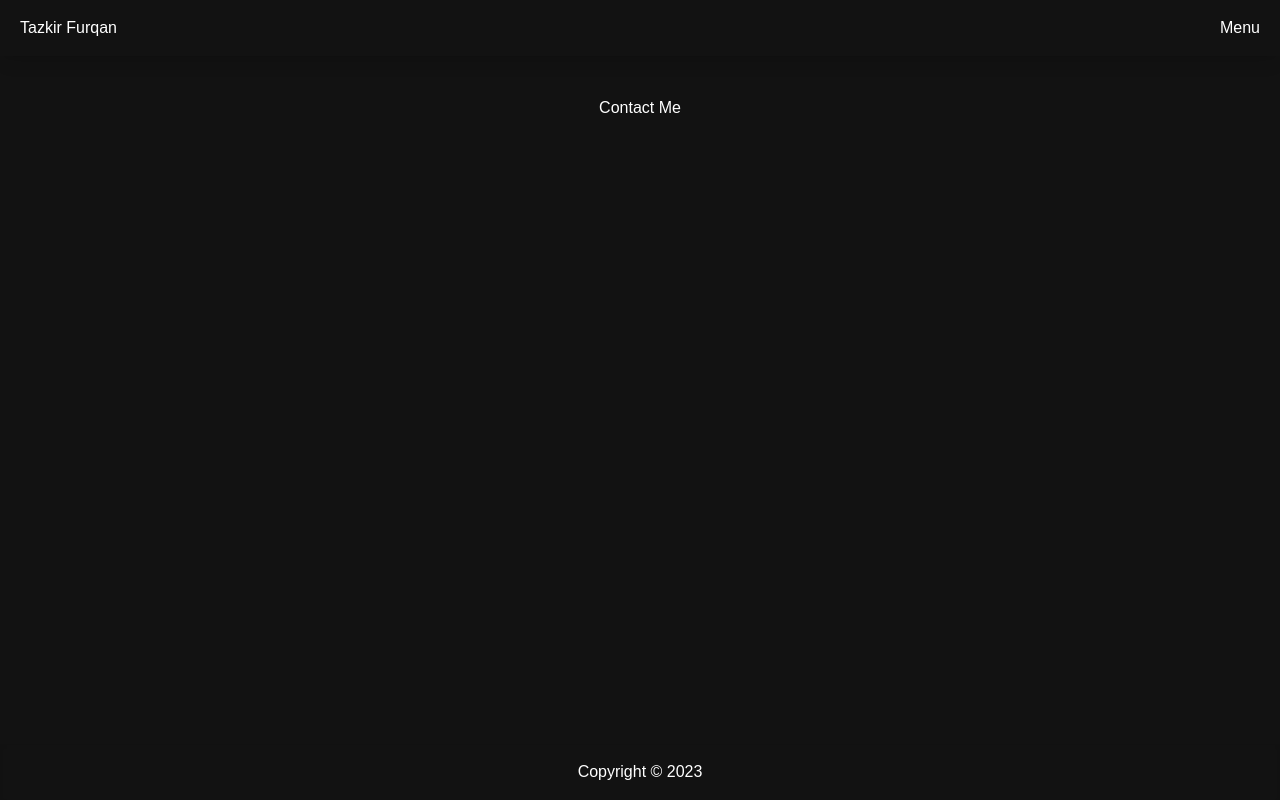
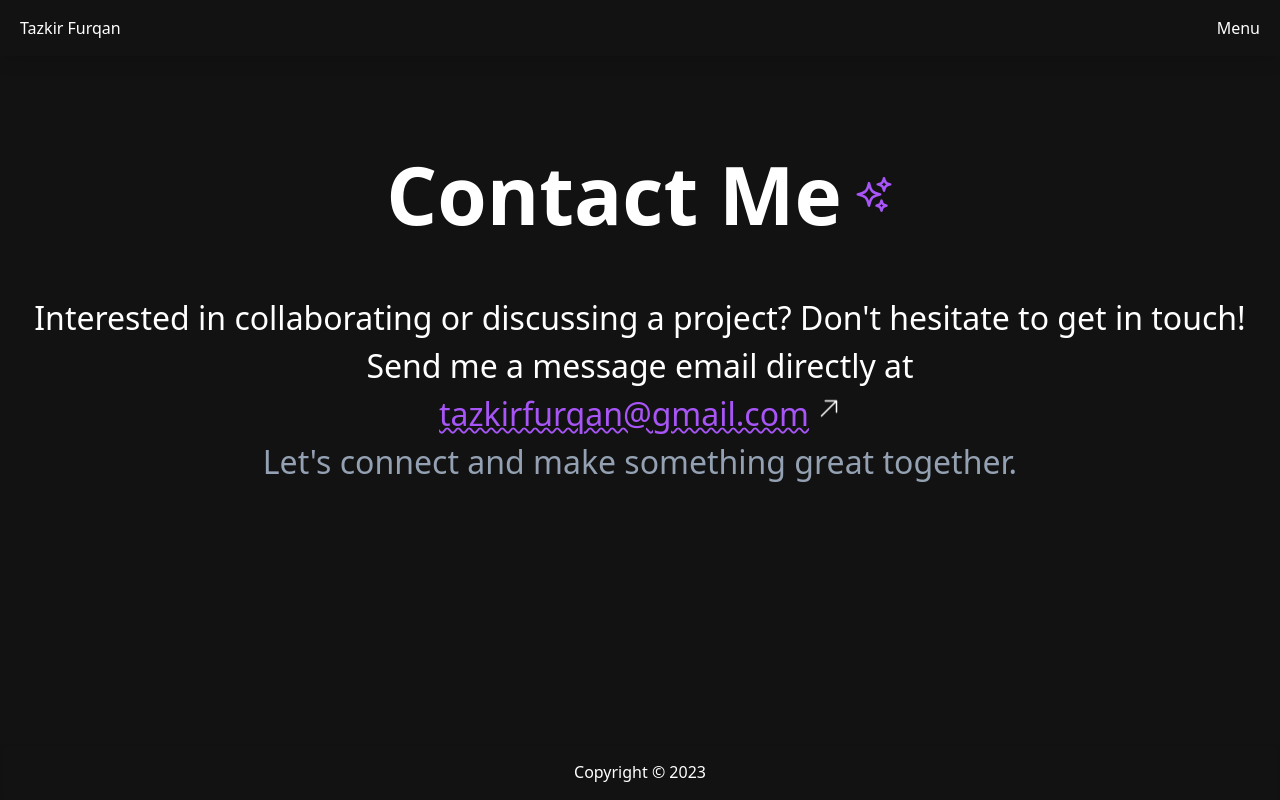
Before and after one commit to Tazkir/my-app, a Next.js app: page /contact in a window 1280 px wide. Built offline with nearby package versions, Linux system fonts and the light colour scheme.

Commit message:
implement contact me
Signed-off-by: tazkir <tazkirfurqan77@gmail.com>

```diff
--- a/components/DropdownLink.js
+++ b/components/DropdownLink.js
@@ -1,8 +1,10 @@
+'use client';
+
 import Link from 'next/link';
-import React from 'react';
 
 export default function DropdownLink(props) {
   let { href, children, ...rest } = props;
+
   return (
     <Link href={href} {...rest}>
       {children}
--- a/components/Menu.js
+++ b/components/Menu.js
@@ -24,7 +24,7 @@ function Menu() {
                       className="dropdown-link hover:bg-violet-500 focus:outline-none"
                       href="/about"
                     >
-                      About
+                      About Me
                     </DropdownLink>
                   </Menubar.Item>
                   <Menubar.Item>
@@ -32,7 +32,7 @@ function Menu() {
                       className="dropdown-link hover:bg-violet-500 focus:outline-none"
                       href="/work"
                     >
-                      Work
+                      My Work
                     </DropdownLink>
                   </Menubar.Item>
                   <Menubar.Item>
@@ -40,7 +40,7 @@ function Menu() {
                       className="dropdown-link hover:bg-violet-500 focus:outline-none"
                       href="/contact"
                     >
-                      Contact
+                      Contact Me
                     </DropdownLink>
                   </Menubar.Item>
                   <Menubar.Item>
--- a/components/homepage/Skill.js
+++ b/components/homepage/Skill.js
@@ -9,6 +9,7 @@ function Skill() {
     'Vercel',
     'MongoDB',
     'Firebase',
+    'Supabase',
     'Tailwind Css',
     'Material UI',
     'Framer Motion',
--- a/package.json
+++ b/package.json
@@ -13,7 +13,7 @@
     "@next/font": "^13.0.2",
     "@radix-ui/react-menubar": "^1.0.0",
     "framer-motion": "^7.2.0",
-    "next": "13.0.0",
+    "next": "^13.2.4",
     "react": "18.2.0",
     "react-dom": "18.2.0",
     "react-icons": "^4.7.1"
--- a/pages/about.js
+++ b/pages/about.js
@@ -21,7 +21,7 @@ function About() {
             animate={{ y: 0, opacity: 1 }}
             transition={{ duration: 1.5, ease: 'easeOut' }}
             exit={{ opacity: 1 }}
-            className="pt-6 md:p-8 text-center md:text-left space-y-4"
+            className="pt-6 md:p-8 text-center md:text-left space-y-4 "
           >
             <div className="overflow-hidden">
               <m.h1
@@ -33,7 +33,7 @@ function About() {
                 Recently About Me
               </m.h1>
             </div>
-            <p className="text-lg font-medium">
+            <p className="text-md font-serif">
               Welcome to my portfolio website! My name is Tazkir Furqan, and I
               am a passionate and dedicated self-taught programmer. At 18 years
               old, I began my programming journey while studying for a diploma
@@ -42,7 +42,7 @@ function About() {
               quickly discovered my love for web development after learning
               HTML, CSS, and JavaScript.
             </p>
-            <p className="text-lg font-medium">
+            <p className="text-md font-serif">
               Since then, I have continued to grow my skills in web development
               and have become proficient in using React and Next.js. Despite the
               challenges posed by COVID-19 and financial difficulties, I remain
@@ -51,7 +51,7 @@ function About() {
               all subjects except for my internship due to the aforementioned
               challenges.
             </p>
-            <p className="text-lg font-medium">
+            <p className="text-md font-serif">
               However, I have honed my skills as a self-taught programmer and
               can learn any stack, including Java and object-oriented
               programming. On this website, you will find examples of{' '}
--- a/pages/contact.js
+++ b/pages/contact.js
@@ -1,11 +1,47 @@
 import Layout from '../components/Layout';
+import { SparklesIcon, ArrowUpRightIcon } from '@heroicons/react/24/outline';
+import Link from 'next/link';
+import { motion as m, AnimatePresence } from 'framer-motion';
 
 function contact() {
   return (
     <Layout title="Contact">
-      <div className="flex flex-col  items-center justify-center pt-10 w-full">
-        <h1 className="text-white">Contact Me</h1>
-      </div>
+      <AnimatePresence>
+        <m.div
+          initial={{ y: 0, opacity: 0 }}
+          animate={{ y: '20%', opacity: 1 }}
+          transition={{ duration: 0.75, ease: 'easeOut' }}
+          exit={{ opacity: 1 }}
+          className="flex flex-col items-center justify-center w-full space-y-10"
+        >
+          <div className="overflow-hidden">
+            <m.h1
+              initial={{ y: '100%' }}
+              animate={{ y: 0 }}
+              transition={{ delay: 0.5, duration: 0.5 }}
+              className="font-semibold text-[5rem] max-sm:text-[3rem] flex flex-row gap-3 items-center justify-center"
+            >
+              Contact Me <SparklesIcon className="w-10 h-10 text-purple-500" />
+            </m.h1>
+          </div>
+          <div className="text-center flex flex-col h-auto pb-10">
+            <h1 className="text-[2em] max-sm:text-[20px]">
+              Interested in collaborating or discussing a project? Don't
+              hesitate to get in touch! Send me a message email directly at
+              <div>
+                <Link
+                  href="mailto: tazkirfurqan@gmail.com"
+                  className="flex flex-row items-center justify-center gap-2 decoration-wavy decoration-2 underline text-purple-500"
+                >
+                  tazkirfurqan@gmail.com{' '}
+                  <ArrowUpRightIcon className="animate-bounce h-6 max-sm:h-4 w-6 max-sm:w-4 text-white" />
+                </Link>
+              </div>{' '}
+              <p>Let's connect and make something great together.</p>
+            </h1>
+          </div>
+        </m.div>
+      </AnimatePresence>
     </Layout>
   );
 }
--- a/styles/globals.css
+++ b/styles/globals.css
@@ -7,8 +7,7 @@ body {
   padding: 0;
   margin: 0;
   background-color: #121212;
-  font-family: 'Poppins', sans-serif;
-  @apply scroll-smooth;
+  @apply scroll-smooth text-white;
 }
 
 * {
```
Also changed, not shown: 2 other files (tests, documents, lock files or other folders).
